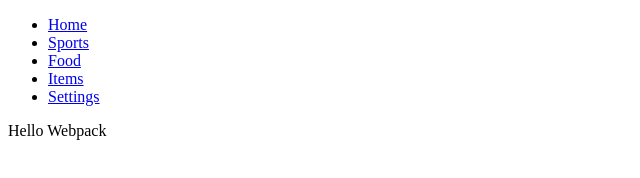
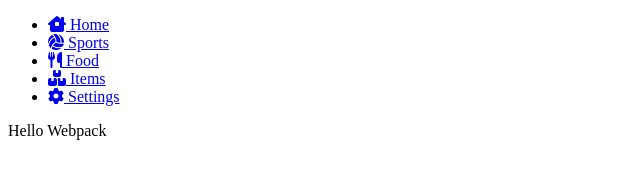
Before and after one commit to Veregorn/TOP-drop-down-menu, a website: page dist/index.html in a window 1280 px wide. Shown: the whole page, without its empty margins (0-640 px from the left). Drawn offline with Linux system fonts and the light colour scheme.

Commit message:
Icons added from Font Awesome

```diff
--- a/dist/index.html
+++ b/dist/index.html
@@ -5,6 +5,10 @@
     <meta http-equiv="X-UA-Compatible" content="IE=edge" />
     <meta name="viewport" content="width=device-width, initial-scale=1.0" />
     <title>Drop-down Menu</title>
+    <script
+      src="https://kit.fontawesome.com/c1ef602a42.js"
+      crossorigin="anonymous"
+    ></script>
   </head>
   <body>
     <div class="wrapper">
@@ -13,7 +17,9 @@
           <li>
             <a href="#" class="a_parent">
               <div class="wrap">
-                <span class="icon"> </span>
+                <span class="icon">
+                  <i class="fa-solid fa-house-chimney-window"></i>
+                </span>
                 <span class="text">Home</span>
               </div>
             </a>
@@ -21,7 +27,9 @@
           <li>
             <a href="#" class="a_parent">
               <div class="wrap">
-                <span class="icon"> </span>
+                <span class="icon">
+                  <i class="fa-solid fa-volleyball"></i>
+                </span>
                 <span class="text">Sports</span>
               </div>
             </a>
@@ -29,7 +37,9 @@
           <li>
             <a href="#" class="a_parent">
               <div class="wrap">
-                <span class="icon"> </span>
+                <span class="icon">
+                  <i class="fa-solid fa-utensils"></i>
+                </span>
                 <span class="text">Food</span>
               </div>
             </a>
@@ -37,7 +47,9 @@
           <li>
             <a href="#" class="a_parent">
               <div class="wrap">
-                <span class="icon"> </span>
+                <span class="icon">
+                  <i class="fa-solid fa-boxes-stacked"></i>
+                </span>
                 <span class="text">Items</span>
               </div>
             </a>
@@ -45,7 +57,9 @@
           <li>
             <a href="#" class="a_parent">
               <div class="wrap">
-                <span class="icon"> </span>
+                <span class="icon">
+                  <i class="fa-solid fa-gear"></i>
+                </span>
                 <span class="text">Settings</span>
               </div>
             </a>
```
